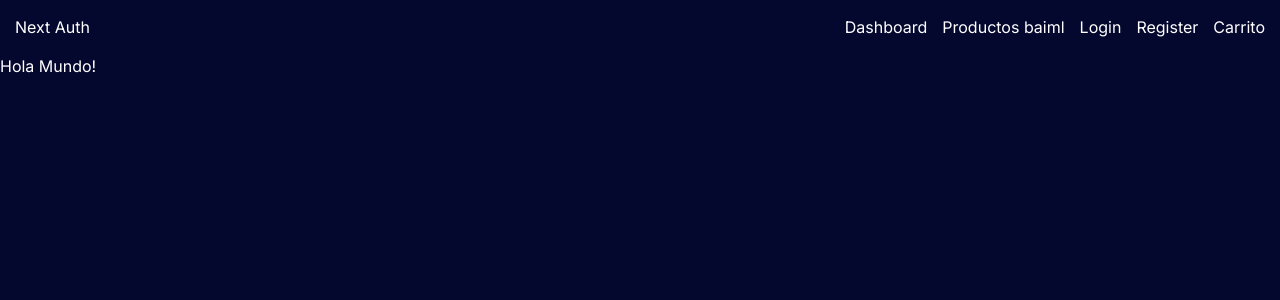
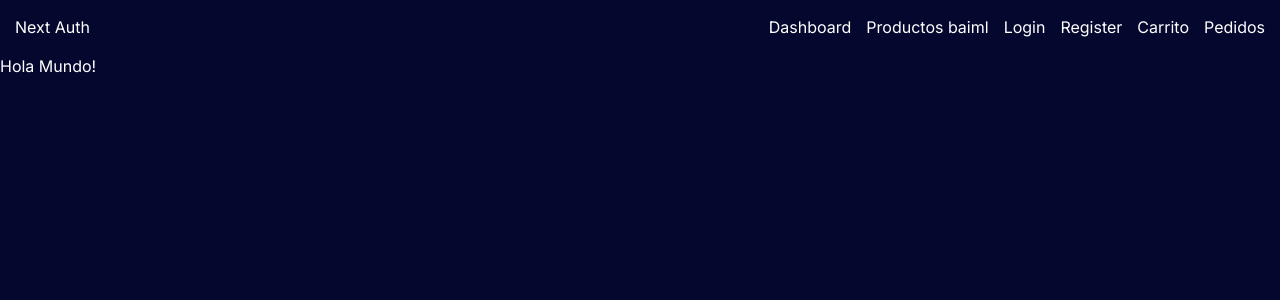
Before and after one commit to JuanIgnacio25/Elba-Catalini, a Next.js app: page / in a window 1280 px wide. Shown: the top 300 px of the page. Built offline with nearby package versions, Linux system fonts and the light colour scheme; no server answers.

Commit message:
Modified, routes

```diff
--- a/src/components/NavBar/NavBar.jsx
+++ b/src/components/NavBar/NavBar.jsx
@@ -40,15 +40,12 @@ function NavBar() {
         <li>
           <Link href="/auth/register">Register</Link>
         </li>
-        {session ? (
-          <li>
-            <Link href={`/cart/${session.user.cartId}`}>Carrito</Link>
-          </li>
-        ) : (
-          <li>
-            <Link href={"/cart"}>Carrito</Link>
-          </li>
-        )}
+        <li>
+          <Link href={`/cart`}>Carrito</Link>
+        </li>
+        <li>
+          <Link href={"/historyOrder"}>Pedidos</Link>
+        </li>
       </ul>
     </nav>
   );
```
